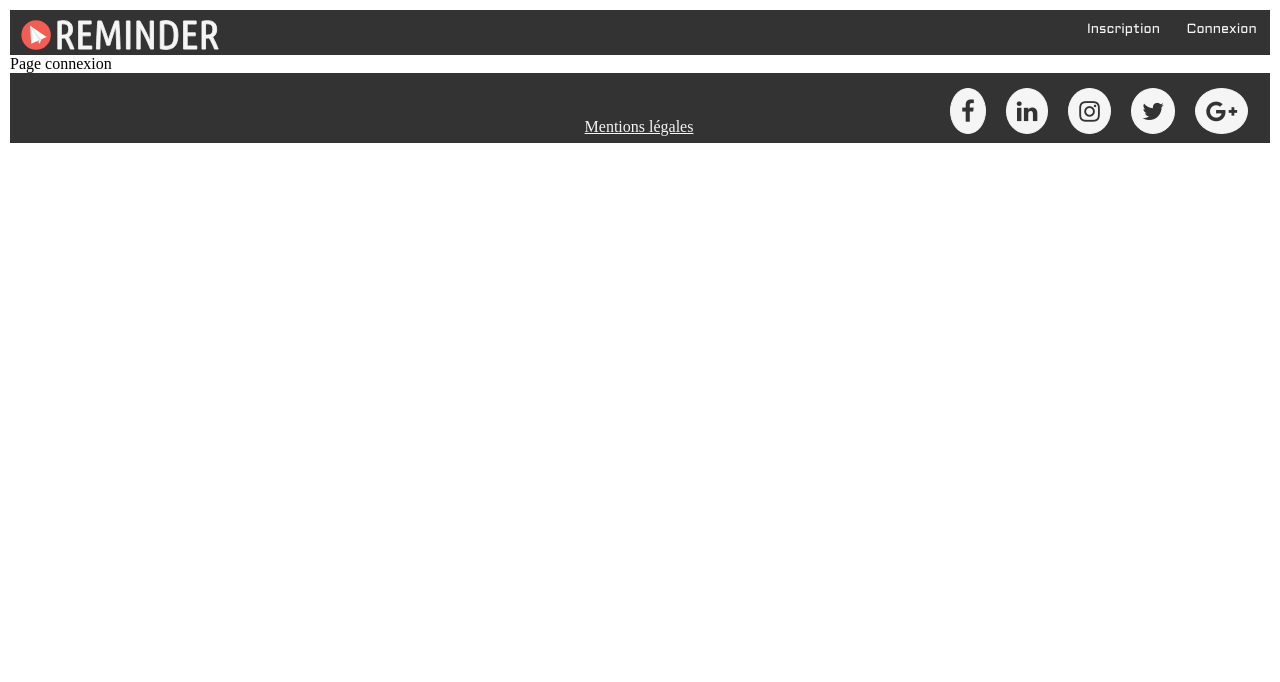
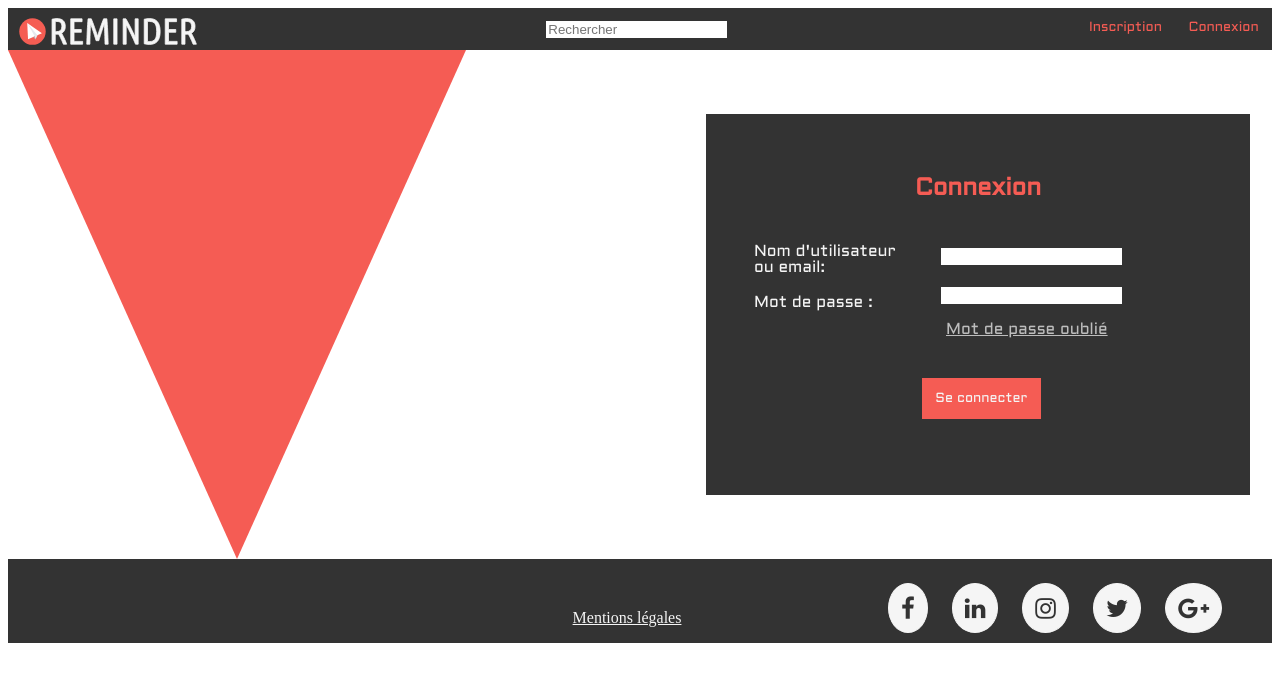
Before and after one commit to BylaneA/reminder, a React (Create React App) app in the folder front/: page /connexion in a window 1280 px wide. Shown: the top 682 px of the page. Built offline with nearby package versions, Linux system fonts and the light colour scheme.

Commit message:
Problème dans les routes

```diff
--- a/front/src/assets/css/style.css
+++ b/front/src/assets/css/style.css
@@ -10,14 +10,11 @@
 
 h1 {
   font-family: "Aldrich", sans-serif;
-  margin-top: 25px;
-  margin-bottom: 30px;
+  margin-top: 2em;
+  margin-bottom: 1em;
   color: #F55C54;
   text-align: center;
   font-size: 24px; }
-
-body {
-  margin: 10px; }
 
 ul {
   list-style: none;
@@ -34,38 +31,33 @@ header {
   color: #F55C54;
   font-family: "Aldrich", sans-serif;
   font-size: 20px;
-  width: 100%;
-  max-height: 50px; }
+  width: 100%; }
 
 header img {
-  max-width: 200px;
-  margin-top: 10px;
-  margin-left: 10px; }
+  max-width: 9em;
+  margin-top: 0.5em;
+  margin-left: 0.5em; }
 
 header a {
   text-decoration: none;
   color: #F55C54; }
 
-nav {
-  margin-left: 700px; }
-
-nav li {
-  margin-right: 20px; }
+.search-bar input {
+  border: none;
+  margin-top: 1em; }
 
 /*------------ Main (Home page)-------------- */
-.Container-Home {
+.container-home {
   width: 100%;
   display: flex; }
 
-.Concept {
-  width: 483px;
+.concept {
+  width: 32em;
   background-color: #333;
-  padding: 10px;
-  margin-top: 50px;
-  margin-bottom: 50px;
-  margin-left: 200px; }
+  padding: 1em;
+  margin: 4em 0em 4em 15em; }
 
-.Concept p {
+.concept p {
   color: #F5F5F5;
   padding: 2em; }
 
@@ -84,116 +76,105 @@ nav li {
   border-color: transparent transparent #333 transparent; }
 
 /*------------ Main (Inscription)-------------- */
-.Container-Inscription {
+.container-register {
   width: 100%;
+  display: flex;
+  font-family: "Aldrich", sans-serif; }
+
+.labels-register, .labels-login {
+  margin-left: 2em;
+  display: flex;
+  flex-direction: column;
+  width: 14em;
+  color: #F5F5F5; }
+
+.inputs-login, .inputs-register {
+  width: 22em; }
+
+.form-register {
   display: flex; }
 
-.Container-Inscription {
-  font-family: "Aldrich", sans-serif; }
+.labels-register label {
+  margin-top: 1.7em; }
 
-.labels {
-  margin-left: 20px;
-  display: flex;
-  flex-direction: column;
-  width: 210px; }
+.labels-login label {
+  margin-top: 1.2em; }
 
-.inputs {
-  width: 400px; }
+.inputs-register input, .inputs-login input {
+  border: none;
+  margin-top: 1.7em; }
 
-.formInscription {
-  display: flex; }
-
-label {
-  color: #F5F5F5;
-  font-size: 16px;
-  margin-top: 27px; }
-
-input {
-  border: none;
-  margin-top: 25px; }
-
-button {
+.btn-register, .btn-login {
   font-family: "Aldrich", sans-serif;
   background-color: #333;
-  color: #F5F5F5;
+  color: #F55C54;
   border: none;
   padding: 1em; }
 
-button:hover {
-  color: #F55C54;
+.btn-register:hover, .btn-login:hover {
+  color: #F5F5F5;
   cursor: pointer; }
+
+.button-register, .button-login {
+  font-family: "Aldrich", sans-serif;
+  background-color: #F55C54;
+  color: #F5F5F5;
+  border: none;
+  padding: 1em;
+  margin-left: 15em;
+  margin-top: 3em; }
+
+.link-forgot {
+  margin: 0.7em 0em 0em 14em; }
+
+.link-forgot a {
+  color: #BDBDBD; }
+
+/*------------ Main Connexion-------------- */
+.container-connexion {
+  width: 100%;
+  display: flex;
+  font-family: "Aldrich", sans-serif; }
+
+/*------------ Main ConnectedUser-------------- */
+.container-connectedUser {
+  color: #F5F5F5;
+  width: 100%;
+  display: flex;
+  font-family: "Aldrich", sans-serif; }
 
 /*------------ Footer-------------- */
 footer {
   background-color: #333;
   color: #F5F5F5;
   width: 100%;
-  display: flex;
-  height: 70px; }
+  display: flex; }
 
 .footer {
-  flex-direction: row;
-  border: 1px solid #F55C54; }
+  flex-direction: row; }
 
 footer p {
   text-align: center;
   list-style: none;
   flex-direction: row;
-  margin-top: -40px; }
+  margin-top: -3em; }
 
 footer ul {
-  flex-direction: row;
-  margin-top: 15px; }
+  flex-direction: row; }
 
 footer i {
   color: #333;
-  justify-content: space-between;
   background: #F5F5F5;
   border-radius: 50%;
   border: 1px solid #F5F5F5;
-  padding: 10px; }
+  padding: 0.5em; }
 
 footer li {
-  margin-right: 20px; }
+  margin-right: 1em; }
 
 .socialNetwork {
-  margin-left: 900px;
+  margin-left: 35em;
   font-size: 24px; }
 
 footer a {
   color: #F5F5F5; }
-
-header a {
-  text-decoration: none;
-  color: #F55C54; }
-
-/*------------ Footer-------------- */
-footer {
-  background-color: #333;
-  height: 100px;
-  color: #F5F5F5;
-  width: 100%;
-  display: flex;
-  height: 70px; }
-
-.footer {
-  flex-direction: row;
-  border: 1px solid #F55C54; }
-
-footer p {
-  text-align: center;
-  list-style: none;
-  flex-direction: row;
-  margin-top: -40px; }
-
-footer ul {
-  flex-direction: row;
-  margin-top: 15px; }
-
-footer i {
-  color: #333;
-  justify-content: space-between;
-  background: #F5F5F5;
-  border-radius: 50%;
-  border: 1px solid #F5F5F5;
-  padding: 10px; }
--- a/front/src/assets/scss/style.scss
+++ b/front/src/assets/scss/style.scss
@@ -2,6 +2,7 @@
 $blackColor: #333;
 $redColor: #F55C54;
 $whiteColor: #F5F5F5;
+$greyColor: #BDBDBD;
 
 /*------------ Fonts-------------- */
 @font-face {
@@ -18,15 +19,11 @@ $principalFont: 'Aldrich', sans-serif;
 
 h1 {
 	font-family: $principalFont;
-	margin-top: 25px;
-	margin-bottom: 30px;
+	margin-top: 2em;
+	margin-bottom: 1em;
 	color :$redColor;
 	text-align: center;
 	font-size: 24px;
-}
-
-body {
-	margin: 10px;
 }
 
 ul {
@@ -46,13 +43,12 @@ header {
 	font-family: $principalFont;
 	font-size: 20px;
 	width:100%;
-	max-height: 50px;
 }
 
 header img {
-	max-width: 200px;
-	margin-top: 10px;
-	margin-left: 10px;
+	max-width: 9em;
+	margin-top: 0.5em;
+	margin-left: 0.5em;
 }
 
 header a {
@@ -60,28 +56,24 @@ header a {
 	color: $redColor;
 }
 
-nav {
-	margin-left: 700px;
-}
-nav li {
-	margin-right: 20px;
+.search-bar input {
+	border: none;
+	margin-top: 1em;
 }
 /*------------ Main (Home page)-------------- */
-.Container-Home {
+.container-home {
 	width: 100%;
 	display: flex;
 }
 
-.Concept {
-	width: 483px;
+.concept {
+	width: 32em;
 	background-color: $blackColor;
-	padding: 10px;
-	margin-top: 50px;
-	margin-bottom: 50px;
-	margin-left: 200px;
+	padding: 1em;
+	margin: 4em 0em 4em 15em;
 }
 
-.Concept p {
+.concept p {
 	color: $whiteColor;
 	padding: 2em;
 }
@@ -103,52 +95,81 @@ nav li {
 }
 
 /*------------ Main (Inscription)-------------- */
-.Container-Inscription {
+.container-register {
 	width: 100%;
 	display: flex;
-}
-
-.Container-Inscription {
 	font-family: $principalFont;
 }
 
-.labels {
-	margin-left: 20px;
+.labels-register, .labels-login {
+	margin-left: 2em;
 	display: flex;
 	flex-direction: column;
-	width: 210px;
+	width: 14em;
+	color: $whiteColor;
 }
 
-.inputs {
-	width: 400px
+.inputs-login, .inputs-register {
+  width: 22em; }
+
+.form-register {
+  display: flex; }
+
+.labels-register  label {
+  margin-top: 1.7em;
 }
 
-.formInscription {
-	display: flex;
+.labels-login label {
+  margin-top: 1.2em;
 }
 
-label {
-	color: $whiteColor;
-	font-size: 16px;
-	margin-top: 27px;
+.inputs-register input, .inputs-login input {
+	border: none;
+	margin-top: 1.7em;
 }
 
-input {
-	border: none;
-	margin-top: 25px;
+.btn-register, .btn-login {
+  font-family: "Aldrich", sans-serif;
+  background-color: $blackColor;
+  color: $redColor;
+  border: none;
+  padding: 1em; }
+
+.btn-register:hover, .btn-login:hover {
+	color: $whiteColor;
+	cursor: pointer;
 }
 
-
-button {
+.button-register, .button-login {
 	font-family: $principalFont;
-	background-color: $blackColor;
+	background-color: $redColor;
 	color: $whiteColor;
 	border: none;
 	padding: 1em;
+	margin-left:15em;
+	margin-top: 3em;
 }
-button:hover{
-	color: $redColor;
-	cursor: pointer;
+
+.link-forgot {
+  margin: 0.7em 0em 0em 14em;}
+
+.link-forgot a {
+  color: $greyColor;
+}
+/*------------ Main Connexion-------------- */
+.container-connexion {
+	width: 100%;
+	display: flex;
+	font-family: $principalFont;
+}
+/*------------ Main ConnectedUser-------------- */
+.container-connectedUser {
+	color: $whiteColor;
+	width: 100%;
+	display: flex;
+	font-family: $principalFont;
+
+
 }
 
 /*------------ Footer-------------- */
@@ -157,83 +178,39 @@ footer {
 	color: $whiteColor;
 	width: 100%;
 	display: flex;
-	height: 70px;
 }
 
 .footer {
 	flex-direction: row;
-	border: 1px solid $redColor;
 }
 
 footer p {
 	text-align: center;
 	list-style: none;
 	flex-direction: row;
-	margin-top: -40px;
+	margin-top: -3em;
 }
 
 footer ul {
 	flex-direction: row;
-	margin-top: 15px;
 }
+
 footer i {
 	color: $blackColor;
-	justify-content: space-between;
 	background: $whiteColor;
 	border-radius: 50%;
 	border: 1px solid $whiteColor;
-	padding: 10px;
+	padding: 0.5em;
 }
 
 footer li {
-	margin-right: 20px;
+	margin-right: 1em;
 }
 .socialNetwork {
-	margin-left: 900px;
+	margin-left: 35em;
 	font-size: 24px;
 }
 
 footer a {
 	color: $whiteColor;
 }
-
-
-header a {
-	text-decoration: none;
-	color: $redColor;
-}
-
-/*------------ Footer-------------- */
-footer {
-	background-color: $blackColor;
-	height: 100px;
-	color: $whiteColor;
-	width: 100%;
-	display: flex;
-	height: 70px;
-}
-
-.footer {
-	flex-direction: row;
-	border: 1px solid $redColor;
-}
-
-footer p {
-	text-align: center;
-	list-style: none;
-	flex-direction: row;
-	margin-top: -40px;
-}
-
-footer ul {
-	flex-direction: row;
-	margin-top: 15px;
-}
-footer i {
-	color: $blackColor;
-	justify-content: space-between;
-	background: $whiteColor;
-	border-radius: 50%;
-	border: 1px solid $whiteColor;
-	padding: 10px;
-}
--- a/front/src/components/headerComponent/header.js
+++ b/front/src/components/headerComponent/header.js
@@ -1,4 +1,3 @@
-
 import React, { Component } from 'react';
 import logo from './logotype.svg';
 import Connexion from '../../components/pages/connexion';
@@ -18,9 +17,12 @@ class Header extends Component {
           <div>
             <Link to={'/'}><img src={logo} className="App-logo" alt="logo" /></Link>
           </div>
+          <div className="search-bar">
+            <input id="search" name="search" type="text" placeholder="Rechercher"/>
+          </div>
           <div>
-            <Link to={'/inscription'}><button className="btn">Inscription</button></Link>
-            <Link to={'/connexion'}><button className="btn">Connexion</button></Link>
+            <Link to={'/inscription'}><button className="btn-register">Inscription</button></Link>
+            <Link to={'/connexion'}><button className="btn-login">Connexion</button></Link>
           </div>
           </header>
           <Switch>
--- a/front/src/components/pages/connexion.js
+++ b/front/src/components/pages/connexion.js
@@ -1,16 +1,38 @@
 import React, { Component } from 'react';
 
+import { BrowserRouter, Switch, Route, Link} from 'react-router-dom';
 
 class Connexion extends Component {
   render() {
     return (
+        <div className="container-connexion">
 
-      <div className="Container-fluid">
+          <div className="triangles">
+            <div className="redTriangle"></div>
+          </div>
 
-      	<div>Page connexion</div>
+          <div className="concept">
+            <h1>Connexion</h1>
 
-      </div>
+            <div className="form-register">
+              <div className="labels-login">
+                <label for="userName">Nom d'utilisateur
+                <br />ou email:</label>
+                <label for="password">Mot de passe :</label>
+              </div>
 
+              <div className="inputs-login">
+                <input type="text" name="userName" id="userName"/>
+                <input type="text" name="password" id="password"/>
+              </div>
+            </div>
+
+            <div className="link-forgot"><a href="#">Mot de passe oublié</a></div>
+
+              <button className="button-login">Se connecter</button>
+
+          </div>
+        </div>
 
     );
   }
--- a/front/src/components/pages/homePage.js
+++ b/front/src/components/pages/homePage.js
@@ -3,11 +3,11 @@ import React, { Component } from 'react';
 class Homepage extends Component {
   render() {
     return (
-      <div className="Container-Home">
+      <div className="container-home">
         <div className="triangles">
         <div className="redTriangle"></div>
        </div>
-      	<div className="Concept">
+        <div className="concept">
           <h1>Notre concept</h1>
           <p>Vide, quantum, inquam, fallare, Torquate. oratio me istius philosophi non
 offendit; nam et complectitur verbis, quod vult, et dicit plane, quod
```
Also changed, not shown: front/src/components/pages/connected-user.js (added, +14 -0 lines), front/src/components/pages/inscription.js (+12 -11 lines). Lines whose indentation alone changed are shown as unchanged.
